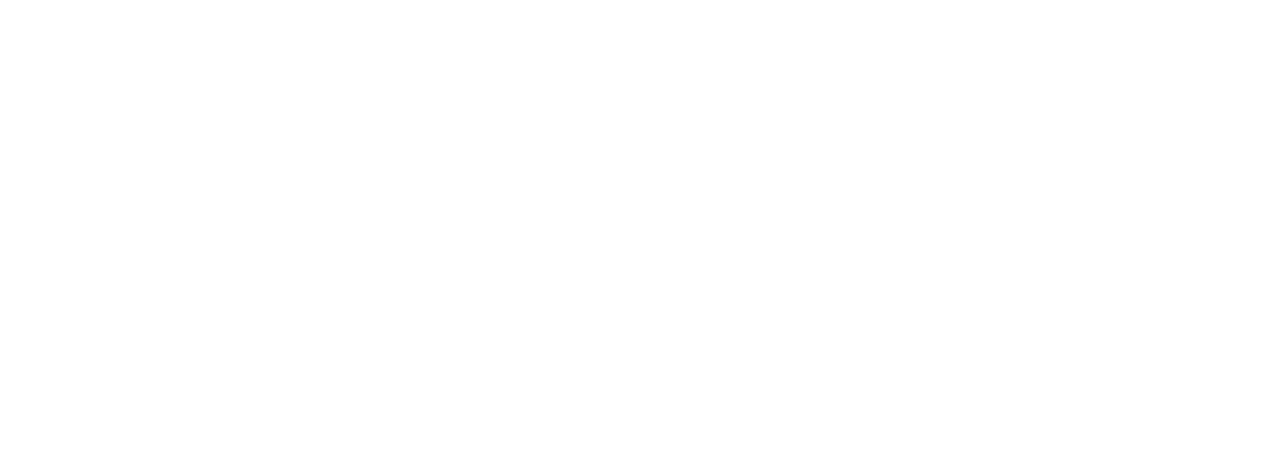
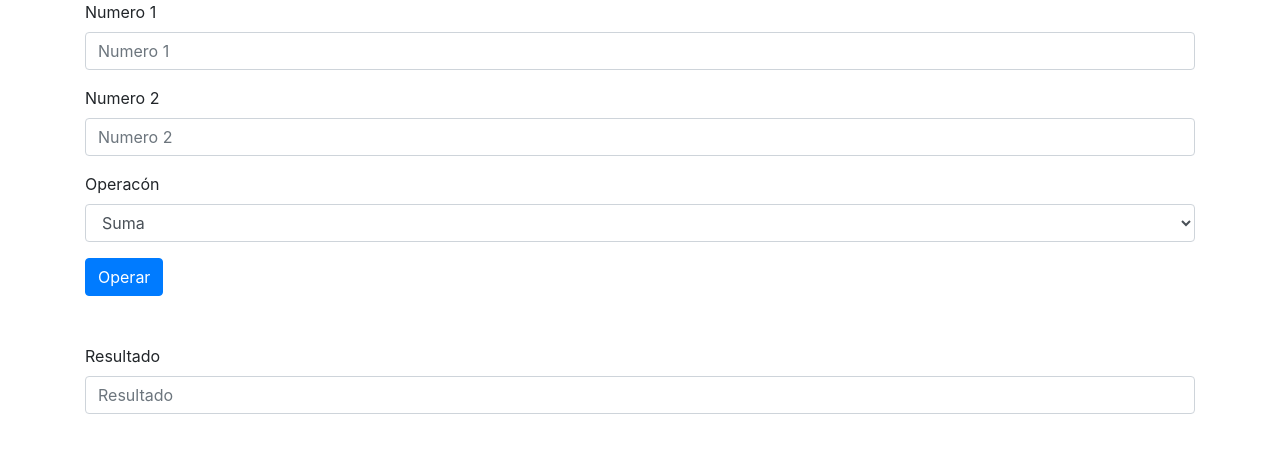
Before and after one commit to abomina/directorioAIA, a plain HTML site: page index.html in a window 1280 px wide. Drawn offline with nearby package versions, Linux system fonts and the light colour scheme.

Commit message:
interfaz calculadora. Falta implementacion de funciones para operar numero

```diff
--- a/index.html
+++ b/index.html
@@ -4,9 +4,43 @@
     <meta charset="UTF-8">
     <meta http-equiv="X-UA-Compatible" content="IE=edge">
     <meta name="viewport" content="width=device-width, initial-scale=1.0">
-    <title>Document</title>
+    <link rel="stylesheet" href="https://cdn.jsdelivr.net/npm/bootstrap@4.3.1/dist/css/bootstrap.min.css" integrity="sha384-ggOyR0iXCbMQv3Xipma34MD+dH/1fQ784/j6cY/iJTQUOhcWr7x9JvoRxT2MZw1T" crossorigin="anonymous">
+    <title>Directorio AIA</title>
 </head>
 <body>
+    <div class="container">
+        <form id="formOperar">
+            <div class="form-group">
+              <label for="exampleInputEmail1">Numero 1</label>
+              <input type="number" class="form-control" id="numero1" placeholder="Numero 1">
+            </div>
+            <div class="form-group">
+              <label for="exampleInputPassword1">Numero 2</label>
+              <input type="number" class="form-control" id="numero2" placeholder="Numero 2">
+            </div>
+            <div class="form-group">
+                <label for="exampleFormControlSelect2">Operacón</label>
+                <select class="form-control" id="operador">
+                  <option>Suma</option>
+                  <option>Resta</option>
+                  <option>Multiplicación</option>
+                  <option>División</option>
+                  <option>Modulo</option>
+                  <option>Concatenación</option>
+                </select>
+              </div>
+            <button type="button" class="btn btn-primary" onclick="operar()">Operar</button>
+            <br><br><br>
+            <div class="form-group">
+                <label for="exampleInputEmail1">Resultado</label>
+                <input type="text" class="form-control" id="res" placeholder="Resultado">
+            </div>
+          </form>
+      </div>
 
+    <script language="javascript" type="text/javascript" src="index.js"></script>
+    <script src="https://code.jquery.com/jquery-3.3.1.slim.min.js" integrity="sha384-q8i/X+965DzO0rT7abK41JStQIAqVgRVzpbzo5smXKp4YfRvH+8abtTE1Pi6jizo" crossorigin="anonymous"></script>
+    <script src="https://cdn.jsdelivr.net/npm/popper.js@1.14.7/dist/umd/popper.min.js" integrity="sha384-UO2eT0CpHqdSJQ6hJty5KVphtPhzWj9WO1clHTMGa3JDZwrnQq4sF86dIHNDz0W1" crossorigin="anonymous"></script>
+    <script src="https://cdn.jsdelivr.net/npm/bootstrap@4.3.1/dist/js/bootstrap.min.js" integrity="sha384-JjSmVgyd0p3pXB1rRibZUAYoIIy6OrQ6VrjIEaFf/nJGzIxFDsf4x0xIM+B07jRM" crossorigin="anonymous"></script>
 </body>
 </html>
--- /dev/null
+++ b/index.js
@@ -0,0 +1,63 @@
+
+function sumar(n1, n2) {
+    // Sumar 2 numeros
+    var suma = n1 + n2;
+    return suma;
+}
+
+function restar(n1, n2) {
+    // restar 2 numeros
+
+}
+
+function multiplicar(n1, n2) {
+    // multiplicar 2 numeros
+
+}
+
+function dividir(n1, n2) {
+    // dividir 2 numeros
+
+}
+
+function modulo(n1, n2) {
+    // modulo de 2 numeros
+
+}
+
+function concatenar(n1, n2) {
+    // concatenar 2 numeros
+
+}
+
+function operar() {
+    var myForm = document.getElementById('formOperar');
+
+    switch (myForm.operador.value) {
+        case "Suma":
+            myForm.res.value = sumar(parseInt(myForm.numero1.value), parseInt(myForm.numero2.value));
+            break;
+
+        case "Resta":
+            myForm.res.value = restar(parseInt(myForm.numero1.value), parseInt(myForm.numero2.value));
+            break;
+
+        case "Multiplicación":
+            myForm.res.value = multiplicar(parseInt(myForm.numero1.value), parseInt(myForm.numero2.value));
+            break;
+
+        case "División":
+            myForm.res.value = dividir(parseInt(myForm.numero1.value), parseInt(myForm.numero2.value));
+            break;
+
+        case "Modulo":
+            myForm.res.value = modulo(parseInt(myForm.numero1.value), parseInt(myForm.numero2.value));
+            break;
+
+        case "Concatenación":
+            myForm.res.value = concatenar(parseInt(myForm.numero1.value), parseInt(myForm.numero2.value));
+            break;
+
+    }
+
+}
```
